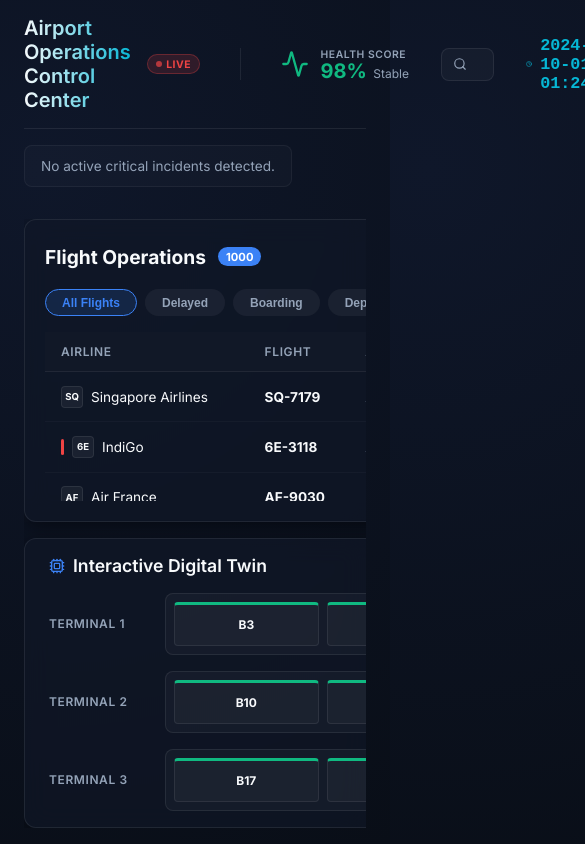
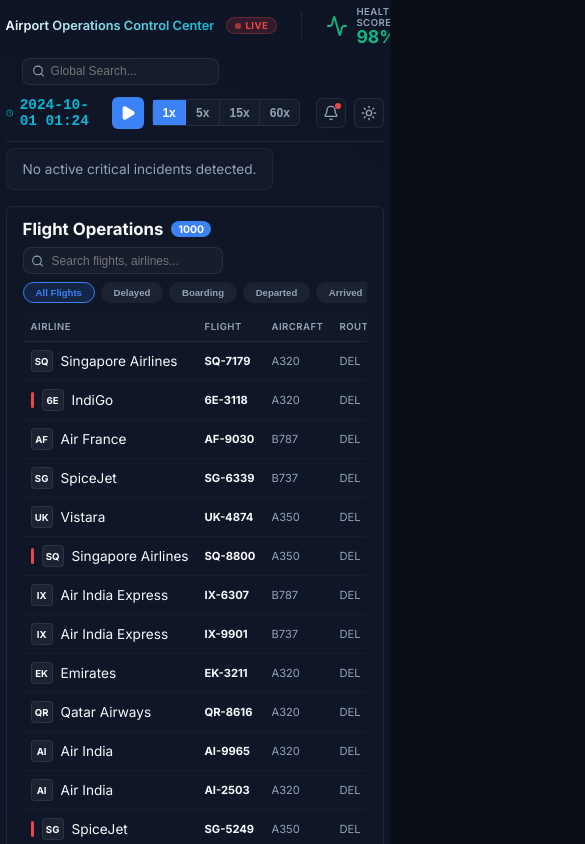
Before and after one commit to anishagarg327/New-folder, a React (Vite) app: page / in a window 390 px wide. Shown: the top 844 px of the page, 585 px wide, since content can reach past the window. Built offline with nearby package versions, Linux system fonts and the light colour scheme.

Commit message:
feat: initialize dashboard layout with AOCC components and global design tokens

```diff
--- a/src/components/AirportMap.jsx
+++ b/src/components/AirportMap.jsx
@@ -102,27 +102,27 @@
   };
 
   return (
-    <div className="glass-panel" style={{ flex: '0 0 auto', height: '100%', display: 'flex', flexDirection: 'column', padding: '1rem 1.5rem', overflow: 'hidden' }}>
-      <div className="panel-header" style={{ justifyContent: 'space-between', marginBottom: '1rem' }}>
-        <div style={{ display: 'flex', alignItems: 'center', gap: '0.5rem' }}>
-          <Cpu size={16} color="var(--accent-blue)" />
+    <div className="glass-panel" style={{ display: 'flex', flexDirection: 'column', padding: '0.75rem 1rem', overflow: 'hidden' }}>
+      <div className="panel-header" style={{ justifyContent: 'space-between', marginBottom: '0.5rem' }}>
+        <div style={{ display: 'flex', alignItems: 'center', gap: '0.5rem', fontSize: '0.95rem' }}>
+          <Cpu size={14} color="var(--accent-blue)" />
           Interactive Digital Twin
         </div>
-        <div style={{ display: 'flex', gap: '1rem', fontSize: '0.65rem', color: 'var(--text-muted)', textTransform: 'uppercase', letterSpacing: '0.05em', fontWeight: 600 }}>
-          <div style={{ display: 'flex', alignItems: 'center', gap: '0.3rem' }}><div style={{ width: '8px', height: '8px', borderRadius: '2px', background: 'var(--status-green)' }}></div> Available</div>
-          <div style={{ display: 'flex', alignItems: 'center', gap: '0.3rem' }}><div style={{ width: '8px', height: '8px', borderRadius: '2px', background: 'var(--accent-blue)' }}></div> Boarding</div>
-          <div style={{ display: 'flex', alignItems: 'center', gap: '0.3rem' }}><div style={{ width: '8px', height: '8px', borderRadius: '2px', background: 'var(--status-yellow)' }}></div> Delayed</div>
-          <div style={{ display: 'flex', alignItems: 'center', gap: '0.3rem' }}><div style={{ width: '8px', height: '8px', borderRadius: '2px', background: 'var(--status-red)' }}></div> Maint.</div>
+        <div style={{ display: 'flex', gap: '0.75rem', fontSize: '0.6rem', color: 'var(--text-muted)', textTransform: 'uppercase', letterSpacing: '0.05em', fontWeight: 600, flexWrap: 'wrap' }}>
+          <div style={{ display: 'flex', alignItems: 'center', gap: '0.25rem' }}><div style={{ width: '7px', height: '7px', borderRadius: '2px', background: 'var(--status-green)' }}></div> Available</div>
+          <div style={{ display: 'flex', alignItems: 'center', gap: '0.25rem' }}><div style={{ width: '7px', height: '7px', borderRadius: '2px', background: 'var(--accent-blue)' }}></div> Boarding</div>
+          <div style={{ display: 'flex', alignItems: 'center', gap: '0.25rem' }}><div style={{ width: '7px', height: '7px', borderRadius: '2px', background: 'var(--status-yellow)' }}></div> Delayed</div>
+          <div style={{ display: 'flex', alignItems: 'center', gap: '0.25rem' }}><div style={{ width: '7px', height: '7px', borderRadius: '2px', background: 'var(--status-red)' }}></div> Maint.</div>
         </div>
       </div>
 
-      <div style={{ display: 'flex', flexDirection: 'column', gap: '1rem', flex: 1, justifyContent: 'center' }}>
+      <div style={{ display: 'flex', flexDirection: 'column', gap: '0.5rem' }}>
         {TERMINALS.map(terminal => (
-          <div key={terminal.id} style={{ display: 'flex', alignItems: 'center', gap: '1rem' }}>
-            <div style={{ width: '100px', fontSize: '0.75rem', fontWeight: 600, color: 'var(--text-muted)', textTransform: 'uppercase', letterSpacing: '0.05em' }}>
+          <div key={terminal.id} style={{ display: 'flex', alignItems: 'center', gap: '0.75rem' }}>
+            <div style={{ width: '80px', fontSize: '0.65rem', fontWeight: 600, color: 'var(--text-muted)', textTransform: 'uppercase', letterSpacing: '0.05em', flexShrink: 0 }}>
               {terminal.name}
             </div>
-            <div style={{ display: 'flex', flex: 1, gap: '0.5rem', background: 'var(--bg-surface)', padding: '0.5rem', borderRadius: '8px', border: '1px solid var(--border-light)' }}>
+            <div style={{ display: 'flex', flex: 1, gap: '0.4rem', background: 'var(--bg-surface)', padding: '0.4rem', borderRadius: '6px', border: '1px solid var(--border-light)', minWidth: 0 }}>
               {terminal.gates.map(gate => {
                 const state = getGateState(gate);
                 const isSelected = selectedGate === gate;
@@ -134,7 +134,7 @@
                     onMouseLeave={() => setHoveredGate(null)}
                     onClick={() => setSelectedGate(isSelected ? null : gate)}
                     style={{
-                      flex: 1, height: '44px', position: 'relative', cursor: 'pointer',
+                      flex: 1, height: '38px', position: 'relative', cursor: 'pointer',
                       background: isSelected ? 'var(--bg-surface-hover)' : 'var(--bg-surface)',
                       border: `1px solid ${isSelected ? state.color : 'var(--border-light)'}`,
                       borderTop: `3px solid ${state.color}`,
@@ -142,11 +142,12 @@
                       display: 'flex', flexDirection: 'column', alignItems: 'center', justifyContent: 'center',
                       transition: 'all 0.15s ease',
                       boxShadow: isSelected ? `0 0 12px ${state.color}40` : 'none',
-                      zIndex: isSelected ? 10 : 1
+                      zIndex: isSelected ? 10 : 1,
+                      minWidth: 0
                     }}
                   >
-                    <div style={{ fontSize: '0.75rem', fontWeight: 700, color: 'var(--text-main)' }}>{gate}</div>
-                    {state.flight && <div style={{ fontSize: '0.6rem', color: state.color, marginTop: '2px', fontWeight: 600 }}>{state.flight.split('-')[1] || state.flight}</div>}
+                    <div style={{ fontSize: '0.7rem', fontWeight: 700, color: 'var(--text-main)' }}>{gate}</div>
+                    {state.flight && <div style={{ fontSize: '0.55rem', color: state.color, marginTop: '1px', fontWeight: 600, overflow: 'hidden', textOverflow: 'ellipsis', maxWidth: '100%' }}>{state.flight.split('-')[1] || state.flight}</div>}
 
                     <AnimatePresence>
                       {hoveredGate === gate && state.flight && (
--- a/src/components/AoccHeader.jsx
+++ b/src/components/AoccHeader.jsx
@@ -25,35 +25,35 @@
       <div className="top-header">
 
         {/* Left Side: Branding & Health */}
-        <div style={{ display: 'flex', alignItems: 'center', gap: '2.5rem' }}>
-          <div style={{ display: 'flex', alignItems: 'center', gap: '1rem' }}>
+        <div style={{ display: 'flex', alignItems: 'center', gap: '1.5rem', flexShrink: 0 }}>
+          <div style={{ display: 'flex', alignItems: 'center', gap: '0.75rem' }}>
             <h1 className="logo-text" style={{ margin: 0 }}>Airport Operations Control Center</h1>
             <div className="live-badge">LIVE</div>
           </div>
 
           {/* Divider */}
-          <div style={{ height: '32px', width: '1px', background: 'var(--border-light)' }}></div>
+          <div style={{ height: '28px', width: '1px', background: 'var(--border-light)' }}></div>
 
           {/* Health Score */}
           <div
-            style={{ display: 'flex', alignItems: 'center', gap: '0.75rem', cursor: 'pointer' }}
+            style={{ display: 'flex', alignItems: 'center', gap: '0.5rem', cursor: 'pointer' }}
             onClick={() => setHealthModalOpen(true)}
           >
-            <Activity color={healthColor} size={28} />
+            <Activity color={healthColor} size={22} />
             <div style={{ display: 'flex', flexDirection: 'column' }}>
-              <span style={{ fontSize: '0.65rem', textTransform: 'uppercase', color: 'var(--text-muted)', letterSpacing: '0.05em', fontWeight: 600 }}>Health Score</span>
-              <div style={{ display: 'flex', alignItems: 'baseline', gap: '0.4rem' }}>
-                <span style={{ fontSize: '1.25rem', fontWeight: 700, color: healthColor, lineHeight: 1 }}>{healthScore}%</span>
-                <span style={{ fontSize: '0.75rem', color: 'var(--text-muted)' }}>{healthText}</span>
+              <span style={{ fontSize: '0.6rem', textTransform: 'uppercase', color: 'var(--text-muted)', letterSpacing: '0.05em', fontWeight: 600 }}>Health Score</span>
+              <div style={{ display: 'flex', alignItems: 'baseline', gap: '0.3rem' }}>
+                <span style={{ fontSize: '1.1rem', fontWeight: 700, color: healthColor, lineHeight: 1 }}>{healthScore}%</span>
+                <span style={{ fontSize: '0.7rem', color: 'var(--text-muted)' }}>{healthText}</span>
               </div>
             </div>
           </div>
         </div>
 
         {/* Center: Search */}
-        <div style={{ display: 'flex', alignItems: 'center', flex: 1, maxWidth: '400px', margin: '0 2rem' }}>
+        <div style={{ display: 'flex', alignItems: 'center', flex: 1, maxWidth: '280px', margin: '0 1rem', minWidth: '120px' }}>
           <div style={{ position: 'relative', width: '100%' }}>
-            <Search size={14} color="var(--text-muted)" style={{ position: 'absolute', left: '12px', top: '50%', transform: 'translateY(-50%)' }} />
+            <Search size={13} color="var(--text-muted)" style={{ position: 'absolute', left: '10px', top: '50%', transform: 'translateY(-50%)' }} />
             <input
               type="text"
               className="search-input"
@@ -65,11 +65,11 @@
         </div>
 
         {/* Right Side: Clock, Controls, Actions */}
-        <div style={{ display: 'flex', alignItems: 'center', gap: '1.5rem' }}>
+        <div style={{ display: 'flex', alignItems: 'center', gap: '1rem', flexShrink: 0 }}>
 
           {/* Clock */}
-          <div style={{ display: 'flex', alignItems: 'center', gap: '0.5rem', color: 'var(--status-cyan)', fontFamily: 'monospace', fontSize: '1.05rem', fontWeight: 600 }}>
-            <svg width="16" height="16" viewBox="0 0 24 24" fill="none" stroke="currentColor" strokeWidth="2" strokeLinecap="round" strokeLinejoin="round"><circle cx="12" cy="12" r="10"></circle><polyline points="12 6 12 12 16 14"></polyline></svg>
+          <div style={{ display: 'flex', alignItems: 'center', gap: '0.4rem', color: 'var(--status-cyan)', fontFamily: 'monospace', fontSize: '0.9rem', fontWeight: 600 }}>
+            <svg width="14" height="14" viewBox="0 0 24 24" fill="none" stroke="currentColor" strokeWidth="2" strokeLinecap="round" strokeLinejoin="round"><circle cx="12" cy="12" r="10"></circle><polyline points="12 6 12 12 16 14"></polyline></svg>
             {format(simulationTime, 'yyyy-MM-dd HH:mm')}
           </div>
 
--- a/src/components/Dashboard.jsx
+++ b/src/components/Dashboard.jsx
@@ -54,10 +54,10 @@
 
           {/* LEFT COLUMN: Operations & Map */}
           <div className="left-column">
-            <div style={{ flex: '1 1 auto', display: 'flex', minHeight: 0 }}>
+            <div style={{ flex: '1 1 0%', display: 'flex', minHeight: 0, overflow: 'hidden' }}>
               <FlightsBoard />
             </div>
-            <div style={{ flex: '0 0 auto', height: '290px' }}>
+            <div style={{ flex: '0 0 auto' }}>
               <AirportMap />
             </div>
           </div>
--- a/src/components/FlightsBoard.jsx
+++ b/src/components/FlightsBoard.jsx
@@ -127,38 +127,38 @@
 
   return (
     <>
-      <div className="glass-panel" style={{ display: 'flex', flexDirection: 'column', flex: 1, minHeight: 0, padding: '1.25rem' }}>
+      <div className="glass-panel" style={{ display: 'flex', flexDirection: 'column', flex: 1, minHeight: 0, padding: '0.75rem 1rem', overflow: 'hidden' }}>
 
         {/* Header & Search */}
-        <div style={{ display: 'flex', justifyContent: 'space-between', alignItems: 'center', marginBottom: '1rem' }}>
-          <h2 style={{ display: 'flex', alignItems: 'center', gap: '0.75rem', margin: 0, fontSize: '1.2rem', fontWeight: 700 }}>
+        <div style={{ display: 'flex', justifyContent: 'space-between', alignItems: 'center', marginBottom: '0.5rem', flexWrap: 'wrap', gap: '0.5rem' }}>
+          <h2 style={{ display: 'flex', alignItems: 'center', gap: '0.5rem', margin: 0, fontSize: '1.05rem', fontWeight: 700 }}>
             Flight Operations
             <span className="pill-count">
               {filteredAndSortedFlights.length}
             </span>
           </h2>
 
-          <div style={{ position: 'relative', width: '250px' }}>
-            <Search size={14} color="var(--text-muted)" style={{ position: 'absolute', left: '10px', top: '50%', transform: 'translateY(-50%)' }} />
+          <div style={{ position: 'relative', width: '200px', minWidth: '140px' }}>
+            <Search size={13} color="var(--text-muted)" style={{ position: 'absolute', left: '8px', top: '50%', transform: 'translateY(-50%)' }} />
             <input
               type="text"
               placeholder="Search flights, airlines..."
               value={globalSearchTerm || ''}
               onChange={(e) => useStore.getState().setGlobalSearchTerm(e.target.value)}
               className="search-input"
-              style={{ paddingLeft: '2rem' }}
+              style={{ paddingLeft: '1.75rem' }}
             />
           </div>
         </div>
 
         {/* Filters */}
-        <div style={{ display: 'flex', gap: '0.5rem', overflowX: 'auto', paddingBottom: '1rem' }} className="hide-scrollbar">
+        <div style={{ display: 'flex', gap: '0.35rem', overflowX: 'auto', paddingBottom: '0.5rem', flexShrink: 0 }} className="hide-scrollbar">
           {FILTERS.map(filter => (
             <button
               key={filter}
               onClick={() => setActiveFilter(filter)}
               className={`control-btn ${activeFilter === filter ? 'active' : ''}`}
-              style={{ borderRadius: '999px', padding: '0.35rem 1rem' }}
+              style={{ borderRadius: '999px', padding: '0.25rem 0.75rem' }}
             >
               {filter}
             </button>
--- a/src/components/IncidentCommandCenter.jsx
+++ b/src/components/IncidentCommandCenter.jsx
@@ -90,7 +90,7 @@
   const displayIncidents = incidents.sort((a, b) => b.time - a.time).slice(0, 4);
 
   return (
-    <div style={{ display: 'flex', gap: '1rem', overflowX: 'auto', paddingBottom: '1rem', marginBottom: '1rem' }} className="hide-scrollbar">
+    <div style={{ display: 'flex', gap: '0.75rem', overflowX: 'auto', paddingBottom: '0.5rem', marginBottom: '0.5rem', flexShrink: 0 }} className="hide-scrollbar">
       <AnimatePresence>
         {displayIncidents.map(incident => {
           const Icon = incident.icon;
@@ -109,8 +109,8 @@
                 border: `1px solid ${isCritical ? 'var(--status-red)' : 'var(--status-yellow)'}`,
                 boxShadow: isSelected ? `0 0 0 2px ${isCritical ? 'var(--status-red)' : 'var(--status-yellow)'}` : 'none',
                 borderRadius: '8px',
-                padding: '0.75rem 1rem',
-                minWidth: '220px',
+                padding: '0.5rem 0.75rem',
+                minWidth: '180px',
                 display: 'flex',
                 alignItems: 'flex-start',
                 gap: '0.75rem',
--- a/src/components/LiveOperationsFeed.jsx
+++ b/src/components/LiveOperationsFeed.jsx
@@ -59,7 +59,7 @@
   }, [pastEvents.length]);
 
   return (
-    <div className="glass-panel" style={{ flex: '1 1 auto', display: 'flex', flexDirection: 'column', padding: '1.25rem', minHeight: '200px', border: selectedIncident ? '1px solid var(--status-cyan)' : '' }}>
+    <div className="glass-panel" style={{ flex: '1 1 auto', display: 'flex', flexDirection: 'column', padding: '0.75rem 1rem', minHeight: '150px', border: selectedIncident ? '1px solid var(--status-cyan)' : '' }}>
       <div className="panel-header">
         <Activity size={16} color="var(--status-cyan)" />
         Live Operations Feed
--- a/src/index.css
+++ b/src/index.css
@@ -83,7 +83,7 @@
   border: 1px solid var(--border-light);
   border-radius: var(--border-radius);
   box-shadow: var(--glass-shadow);
-  padding: 1.25rem;
+  padding: 1rem;
   transition: border-color 0.2s ease;
 }
 
@@ -92,13 +92,13 @@
 }
 
 .panel-header {
-  font-size: 1.1rem;
+  font-size: 1rem;
   font-weight: 600;
   color: var(--text-main);
   display: flex;
   align-items: center;
   gap: 0.5rem;
-  margin-bottom: 1rem;
+  margin-bottom: 0.75rem;
 }
 
 /* App Container */
@@ -106,8 +106,9 @@
   display: flex;
   flex-direction: column;
   height: 100vh;
-  padding: 1rem 1.5rem;
-  gap: 1rem;
+  padding: 0.75rem 1rem;
+  gap: 0.75rem;
+  overflow: hidden;
 }
 
 /* Header Component styling */
@@ -115,16 +116,20 @@
   display: flex;
   justify-content: space-between;
   align-items: center;
-  padding-bottom: 1rem;
+  padding-bottom: 0.75rem;
   border-bottom: 1px solid var(--border-light);
+  flex-shrink: 0;
+  flex-wrap: wrap;
+  gap: 0.5rem;
 }
 
 .logo-text {
-  font-size: 1.25rem;
+  font-size: 1.1rem;
   font-weight: 600;
   background: linear-gradient(to right, var(--text-main), var(--status-cyan));
   -webkit-background-clip: text;
   -webkit-text-fill-color: transparent;
+  white-space: nowrap;
 }
 
 .live-badge {
@@ -133,7 +138,7 @@
   border: 1px solid rgba(239, 68, 68, 0.3);
   padding: 0.15rem 0.5rem;
   border-radius: 999px;
-  font-size: 0.65rem;
+  font-size: 0.6rem;
   font-weight: 700;
   display: flex;
   align-items: center;
@@ -154,8 +159,8 @@
 /* Main Grid */
 .main-grid {
   display: grid;
-  grid-template-columns: 2fr 1fr;
-  gap: 1rem;
+  grid-template-columns: 1fr 320px;
+  gap: 0.75rem;
   flex: 1;
   min-height: 0;
   overflow: hidden;
@@ -164,15 +169,18 @@
 .left-column {
   display: flex;
   flex-direction: column;
-  gap: 1rem;
+  gap: 0.75rem;
   min-height: 0;
+  min-width: 0;
+  overflow: hidden;
 }
 
 .right-column {
   display: flex;
   flex-direction: column;
-  gap: 1rem;
+  gap: 0.75rem;
   min-height: 0;
+  min-width: 0;
   overflow-y: auto;
 }
 
@@ -182,11 +190,11 @@
 }
 
 .text-sm {
-  font-size: 0.85rem;
+  font-size: 0.8rem;
 }
 
 .text-xs {
-  font-size: 0.75rem;
+  font-size: 0.7rem;
 }
 
 .font-semibold {
@@ -220,10 +228,10 @@
   border: 1px solid var(--border-light);
   color: var(--text-main);
   border-radius: 8px;
-  padding: 0.5rem 1rem 0.5rem 2.2rem;
+  padding: 0.4rem 1rem 0.4rem 2rem;
   width: 100%;
   outline: none;
-  font-size: 0.85rem;
+  font-size: 0.8rem;
   transition: all 0.2s;
 }
 
@@ -237,14 +245,15 @@
   background: var(--bg-panel);
   border: 1px solid var(--border-light);
   color: var(--text-muted);
-  width: 32px;
-  height: 32px;
+  width: 30px;
+  height: 30px;
   border-radius: 6px;
   display: flex;
   align-items: center;
   justify-content: center;
   cursor: pointer;
   transition: all 0.2s;
+  flex-shrink: 0;
 }
 
 .icon-btn:hover {
@@ -256,9 +265,9 @@
   background: rgba(255, 255, 255, 0.05);
   border: 1px solid transparent;
   color: var(--text-muted);
-  padding: 0.4rem 1rem;
+  padding: 0.3rem 0.75rem;
   border-radius: 20px;
-  font-size: 0.75rem;
+  font-size: 0.7rem;
   font-weight: 600;
   cursor: pointer;
   transition: all 0.2s;
@@ -281,6 +290,7 @@
 .table-wrapper {
   flex: 1;
   overflow: auto;
+  min-height: 0;
 }
 
 .data-table {
@@ -291,22 +301,24 @@
 
 .data-table th {
   color: var(--text-muted);
-  font-size: 0.75rem;
+  font-size: 0.7rem;
   font-weight: 600;
   text-transform: uppercase;
   letter-spacing: 0.05em;
-  padding: 0.75rem 1rem;
+  padding: 0.6rem 0.75rem;
   position: sticky;
   top: 0;
   background: var(--bg-panel);
   border-bottom: 1px solid var(--border-light);
   z-index: 10;
+  white-space: nowrap;
 }
 
 .data-table td {
-  padding: 0.85rem 1rem;
-  font-size: 0.85rem;
+  padding: 0.6rem 0.75rem;
+  font-size: 0.8rem;
   border-bottom: 1px solid rgba(255, 255, 255, 0.03);
+  white-space: nowrap;
 }
 
 .data-table tr:hover td {
@@ -315,9 +327,9 @@
 
 /* Badges / Pills */
 .pill {
-  padding: 0.25rem 0.75rem;
+  padding: 0.2rem 0.6rem;
   border-radius: 9999px;
-  font-size: 0.75rem;
+  font-size: 0.7rem;
   font-weight: 600;
   white-space: nowrap;
 }
@@ -325,15 +337,15 @@
 .pill-count {
   background: var(--accent-blue);
   color: white;
-  padding: 0.15rem 0.5rem;
+  padding: 0.1rem 0.45rem;
   border-radius: 999px;
-  font-size: 0.7rem;
+  font-size: 0.65rem;
 }
 
 /* Scrollbars */
 ::-webkit-scrollbar {
-  width: 6px;
-  height: 6px;
+  width: 5px;
+  height: 5px;
 }
 
 ::-webkit-scrollbar-track {
@@ -392,3 +404,120 @@
     box-shadow: 0 0 0 0 rgba(16, 185, 129, 0);
   }
 }
+
+/* ===== RESPONSIVE BREAKPOINTS ===== */
+
+/* Medium screens (tablets, smaller laptops) */
+@media (max-width: 1200px) {
+  .main-grid {
+    grid-template-columns: 1fr 280px;
+  }
+}
+
+/* Tablet / small desktop */
+@media (max-width: 1024px) {
+  .main-grid {
+    grid-template-columns: 1fr;
+    overflow-y: auto;
+  }
+
+  .left-column {
+    overflow: visible;
+  }
+
+  .right-column {
+    overflow: visible;
+  }
+
+  body {
+    overflow: auto;
+  }
+
+  .app-container {
+    height: auto;
+    min-height: 100vh;
+    overflow: auto;
+  }
+}
+
+/* Phone screens */
+@media (max-width: 768px) {
+  .app-container {
+    padding: 0.5rem;
+    gap: 0.5rem;
+    height: auto;
+    min-height: 100vh;
+    overflow: auto;
+  }
+
+  body {
+    overflow: auto;
+  }
+
+  .top-header {
+    flex-direction: column;
+    align-items: flex-start;
+    gap: 0.75rem;
+    padding-bottom: 0.75rem;
+  }
+
+  .logo-text {
+    font-size: 0.95rem;
+  }
+
+  .main-grid {
+    grid-template-columns: 1fr;
+    overflow: visible;
+  }
+
+  .left-column,
+  .right-column {
+    overflow: visible;
+  }
+
+  .glass-panel {
+    padding: 0.75rem;
+    border-radius: 8px;
+  }
+
+  .panel-header {
+    font-size: 0.85rem;
+  }
+
+  .data-table th {
+    font-size: 0.6rem;
+    padding: 0.5rem 0.5rem;
+  }
+
+  .data-table td {
+    font-size: 0.7rem;
+    padding: 0.5rem 0.5rem;
+  }
+
+  .control-btn {
+    font-size: 0.6rem;
+    padding: 0.25rem 0.5rem;
+  }
+
+  .search-input {
+    font-size: 0.75rem;
+    padding: 0.35rem 0.75rem 0.35rem 1.75rem;
+  }
+}
+
+/* Very small phones */
+@media (max-width: 480px) {
+  .app-container {
+    padding: 0.35rem;
+    gap: 0.4rem;
+  }
+
+  .logo-text {
+    font-size: 0.8rem;
+  }
+
+  .glass-panel {
+    padding: 0.5rem;
+    border-radius: 6px;
+  }
+}
```
